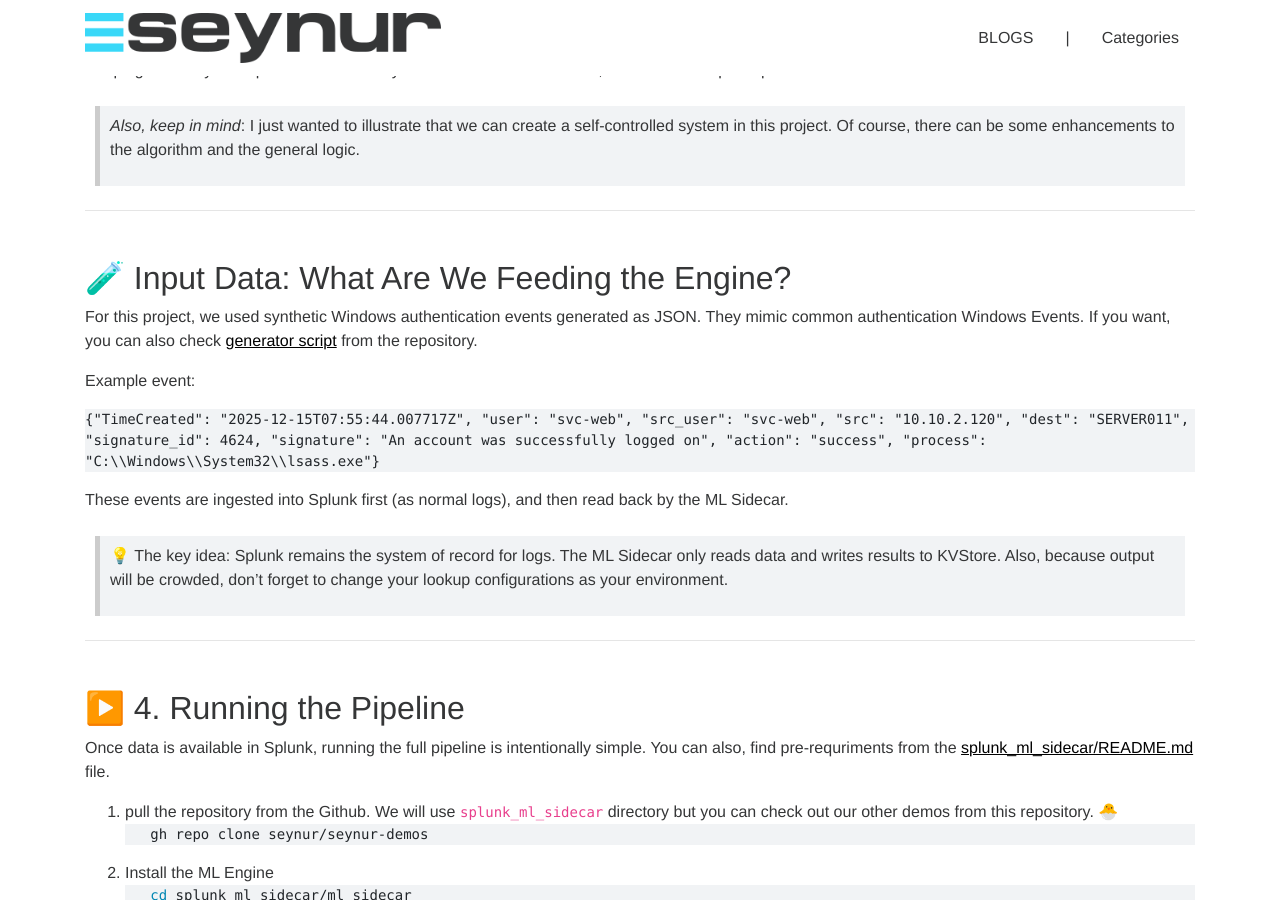
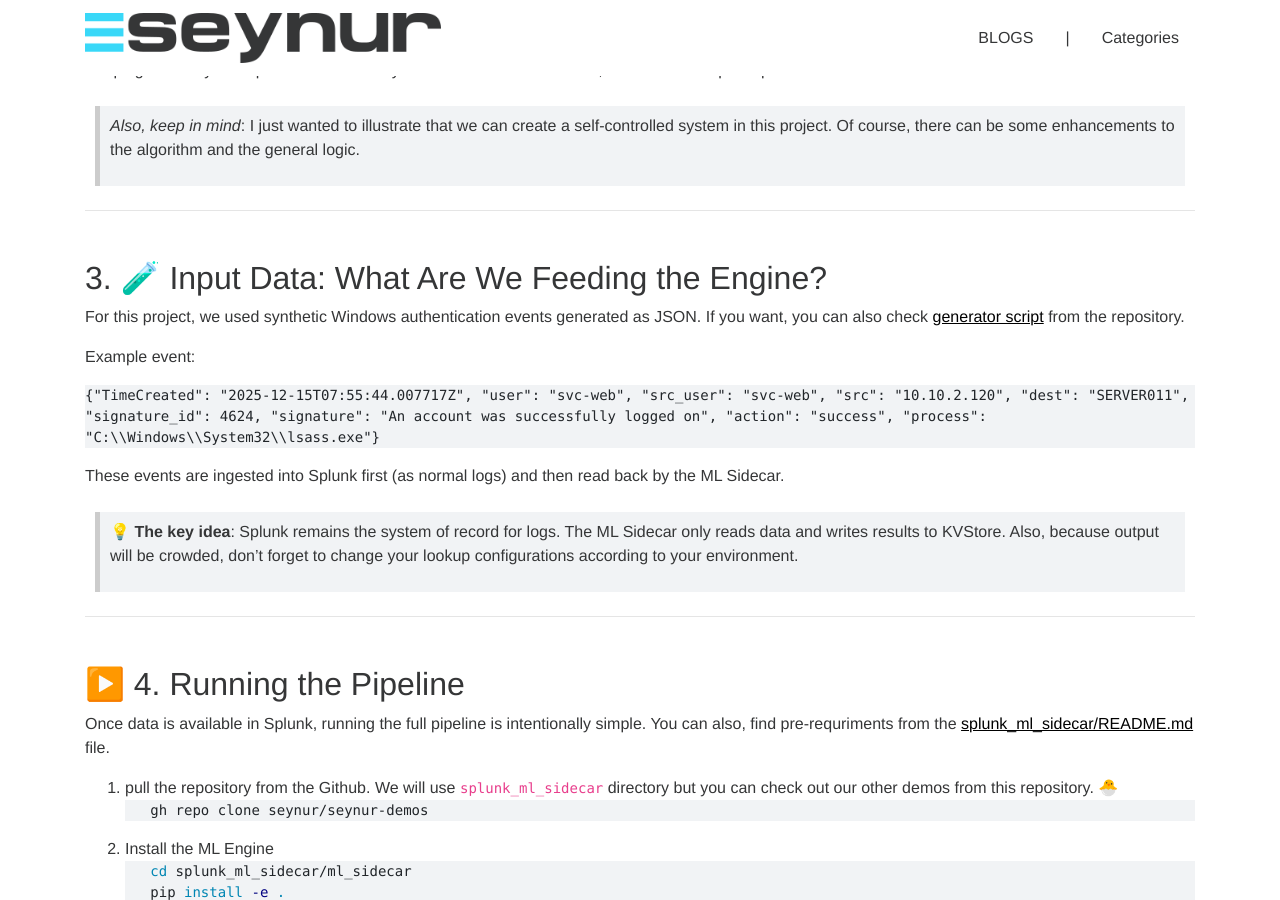
Before and after one commit to seynur/blog, a Jekyll site: the page built from _posts/2026-01-10-building-a-behavioral-ml-engine-for-windows-authentication-logs-part2.md, in a window 1280 px wide and 900 px high, scrolled down 1540 px. Built offline with Jekyll 4.4.1, drawn with Linux system fonts in a browser that asks for light colours; nearby versions of some CDN libraries; some of the changed text lies outside the part shown.

Commit message:
update to "📘 Part 2: Behavioral ML for Windows Authentication — From Data to Dashboards"

````diff
--- a/_posts/2026-01-10-building-a-behavioral-ml-engine-for-windows-authentication-logs-part2.md
+++ b/_posts/2026-01-10-building-a-behavioral-ml-engine-for-windows-authentication-logs-part2.md
@@ -74,8 +74,8 @@ Keeping these layers separate makes the system easier to reason about, and easie
 
 ---
 
-## 🧪 Input Data: What Are We Feeding the Engine?
-For this project, we used synthetic Windows authentication events generated as JSON. They mimic common authentication Windows Events. If you want, you can also check [generator script](https://github.com/seynur/seynur-demos/blob/main/splunk/splunk_ml_sidecar/auth-windows-log-generator-as-json-with-real-user-behaviour.py) from the repository.
+## 3. 🧪 Input Data: What Are We Feeding the Engine?
+For this project, we used synthetic Windows authentication events generated as JSON. If you want, you can also check [generator script](https://github.com/seynur/seynur-demos/blob/main/splunk/splunk_ml_sidecar/auth-windows-log-generator-as-json-with-real-user-behaviour.py) from the repository.
 
 
 Example event:
@@ -83,9 +83,9 @@ Example event:
 {"TimeCreated": "2025-12-15T07:55:44.007717Z", "user": "svc-web", "src_user": "svc-web", "src": "10.10.2.120", "dest": "SERVER011", "signature_id": 4624, "signature": "An account was successfully logged on", "action": "success", "process": "C:\\Windows\\System32\\lsass.exe"}
 ```
 
-These events are ingested into Splunk first (as normal logs), and then read back by the ML Sidecar.
+These events are ingested into Splunk first (as normal logs) and then read back by the ML Sidecar.
 
-> 💡 The key idea: Splunk remains the system of record for logs. The ML Sidecar only reads data and writes results to KVStore. Also, because output will be crowded, don't forget to change your lookup configurations as your environment.
+> **💡 The key idea**: Splunk remains the system of record for logs. The ML Sidecar only reads data and writes results to KVStore. Also, because output will be crowded, don't forget to change your lookup configurations according to your environment.
 
 ---
 
````
Also changed, not shown: other parts of _posts/2026-01-10-building-a-behavioral-ml-engine-for-windows-authentication-logs-part2.md (+1 -1 lines).
